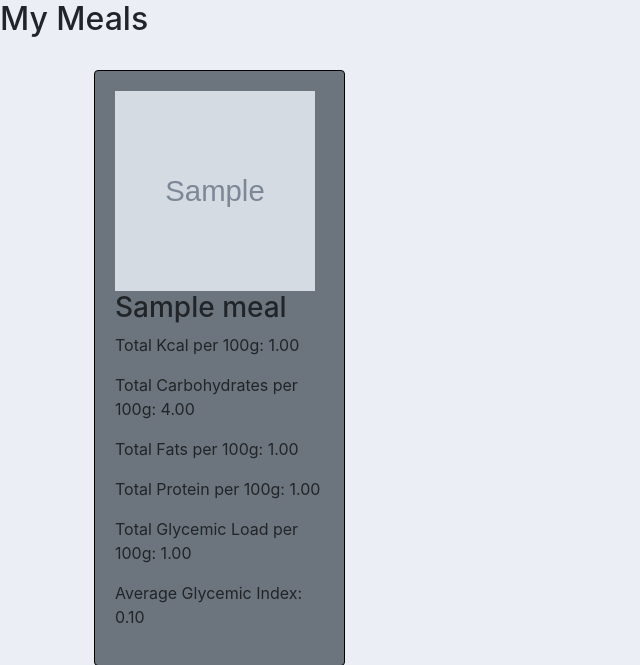
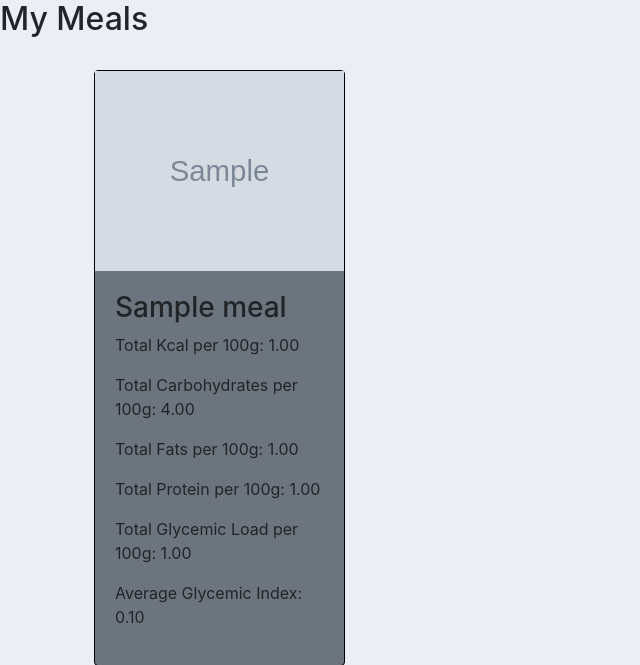
Before and after one commit to jbytow/GLTracker, a Django app: page /food/meals/ in a window 1280 px wide. Shown: the part 58-723 px from the top of the page, without its empty margins (0-640 px from the left). Run offline with Django 4.2, Linux system fonts and the light colour scheme; a user stored in the database is signed in; tables that the repository leaves empty hold one stand-in row (values such as "Sample post"); grey boxes marked "Sample" are stand-in pictures.

Commit message:
0.36 template WIP

```diff
--- a/gltracker/food/templates/meal_list.html
+++ b/gltracker/food/templates/meal_list.html
@@ -8,19 +8,20 @@
   <h2>My Meals</h2>
 
   <div class='py-4 mt-auto'>
-    <div class='container px-4' >
+    <div class='container px-4'>
 
       <div class="row meal-tiles">
         {% for meal in meals %}
           <div class="col-sm-12 col-md-12 col-lg-4 col-xl-3 d-flex align-items-stretch meal-tile">
             <div class="card bg-secondary mb-3 meal-tile-border">
+                {% if meal.image %}
+                  <img src="{{ meal.image.url }}" alt="{{ meal.name }}" class="img-fluid" style="height: 200px;">
+                {% else %}
+                  <img src="{% static 'images/mealdefault.png' %}" alt="Default Image" class="img-fluid" style="height: 200px;">
+                {% endif %}
 
               <div class="card-body">
-                  {% if meal.image %}
-                    <img src="{{ meal.image.url }}" alt="{{ meal.name }}" class="meal-image" style="width: 200px; height: 200px;">
-                  {% else %}
-                    <img src="{% static 'images/mealdefault.png' %}" alt="Default Image" class="meal-image" style="width: 200px; height: 200px;">
-                  {% endif %}
+
 
                 <h3>{{ meal.name }}</h3>
                 {% with macros=meal.calculate_total_macros %}
@@ -42,8 +43,22 @@
         {% endfor %}
       </div>
 
+<!--<div class="pagination">-->
+<!--  <span class="step-links">-->
+<!--    {% if page_obj.has_previous %}-->
+<!--      <a href="?page=1">&laquo; first</a>-->
+<!--      <a href="?page={{ page_obj.previous_page_number }}">previous</a>-->
+<!--    {% endif %}-->
+
+<!--    <span class="current-page">{{ page_obj.number }}</span>-->
+
+<!--    {% if page_obj.has_next %}-->
+<!--      <a href="?page={{ page_obj.next_page_number }}">next</a>-->
+<!--      <a href="?page={{ page_obj.paginator.num_pages }}">last &raquo;</a>-->
+<!--    {% endif %}-->
+<!--  </span>-->
+<!--</div>-->
+
     </div>
   </div>
-
-
 {% endblock %}
--- a/gltracker/food/views.py
+++ b/gltracker/food/views.py
@@ -1,5 +1,6 @@
 from django.contrib.auth.decorators import login_required
 from django.shortcuts import render, redirect, get_object_or_404
+from django.core.paginator import Paginator
 from django.views.generic import View
 from .models import FoodItem, Meal
 from .forms import FoodItemForm
@@ -42,7 +43,6 @@ class FoodItemDeleteView(View):
         return redirect('fooditem_list')
 
 
-@login_required()
 def meal_list(request):
     meals = Meal.objects.filter(user=request.user)
     return render(request, 'meal_list.html', {'meals': meals})
--- a/gltracker/static/css/main.css
+++ b/gltracker/static/css/main.css
@@ -56,4 +56,5 @@
 
 
 
+
 </style>
```
Lines whose indentation alone changed are shown as unchanged.
